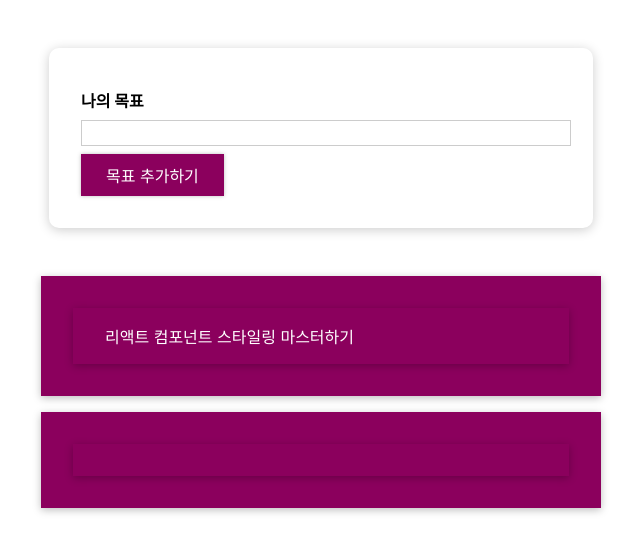
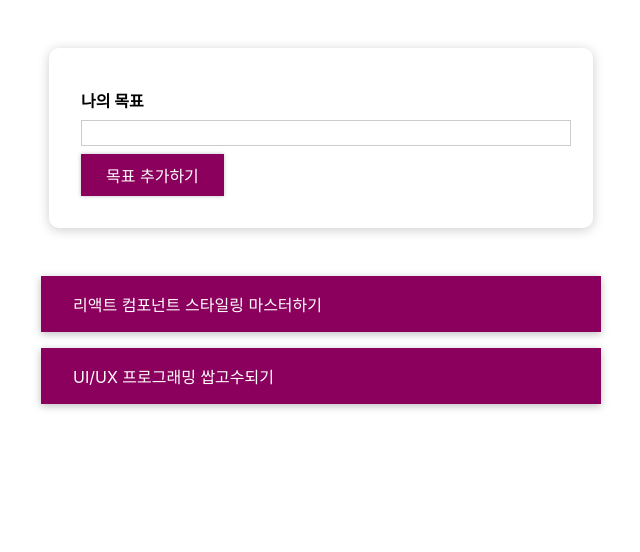
Before and after one commit to hyerin11/react-study2024, a React (Create React App) app: page / in a window 1280 px wide. Shown: the top 552 px of the page, without its empty margins (319-959 px from the left). Built offline with nearby package versions, Linux system fonts and the light colour scheme.

Commit message:
# 클릭하면 삭제

```diff
--- a/src/App.js
+++ b/src/App.js
@@ -11,6 +11,7 @@ const DUMMY_DATA = [
   },
   {
     id: 'g2',
+    text: 'UI/UX 프로그래밍 쌉고수되기'
   },
 ];
 
@@ -23,13 +24,20 @@ const App = () => {
     setGoals([...goals, goalObject]);
   };
 
+  // CouseItem에게 전달할 함수
+  const deleteGoalHandler = (id) => {
+    // console.log('id: ', id);
+    // goals.splice(goals.findIndex(g => g.id === id), 1);
+    setGoals(goals.filter(g => g.id !== id));
+  };
+
   return (
     <div>
       <section id="goal-form">
         <CourseInput onAdd={addGoalHandler} />
       </section>
       <section id="goals">
-        <CourseList items={goals} />
+        <CourseList items={goals} onDelete={deleteGoalHandler} />
       </section>
     </div>
   );
--- a/src/components/CourseGoals/CourseItem.js
+++ b/src/components/CourseGoals/CourseItem.js
@@ -1,8 +1,15 @@
 import React from 'react';
 import './CourseItem.css';
 
-const CourseItem = ({ item }) => {
-  return <li className="goal-item">{item.text}</li>;
+const CourseItem = ({ item, onDelete }) => {
+
+  const deleteHandler = e => {
+    console.log('삭제해줘!');
+    // 여기서 App.js에게 삭제 대상의 id를 전달
+    onDelete(item.id);
+  };
+
+  return <li className="goal-item" onClick={deleteHandler}>{item.text}</li>;
 };
 
 export default CourseItem;
--- a/src/components/CourseGoals/CourseList.js
+++ b/src/components/CourseGoals/CourseList.js
@@ -2,13 +2,15 @@ import React from 'react';
 import './CourseList.css';
 import CourseItem from './CourseItem';
 
-const CourseList = ({ items }) => {
+const CourseList = ({ items, onDelete }) => {
   return (
-    <ul className='goal-list'>
-      {items.map(item => (
-        <li key={item.id} className="goal-item">
-          <CourseItem item={item} />
-        </li>
+    <ul className="goal-list">
+      {items.map((item) => (
+        <CourseItem
+          key={item.id}
+          item={item}
+          onDelete={onDelete}
+        />
       ))}
     </ul>
   );
```
